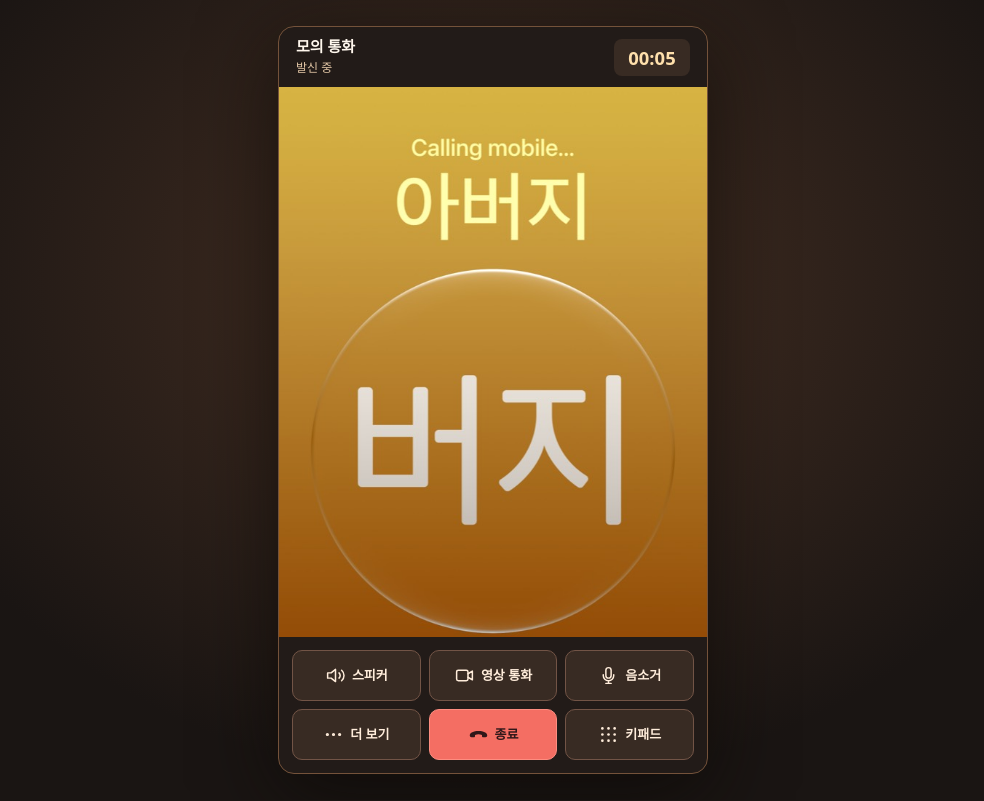
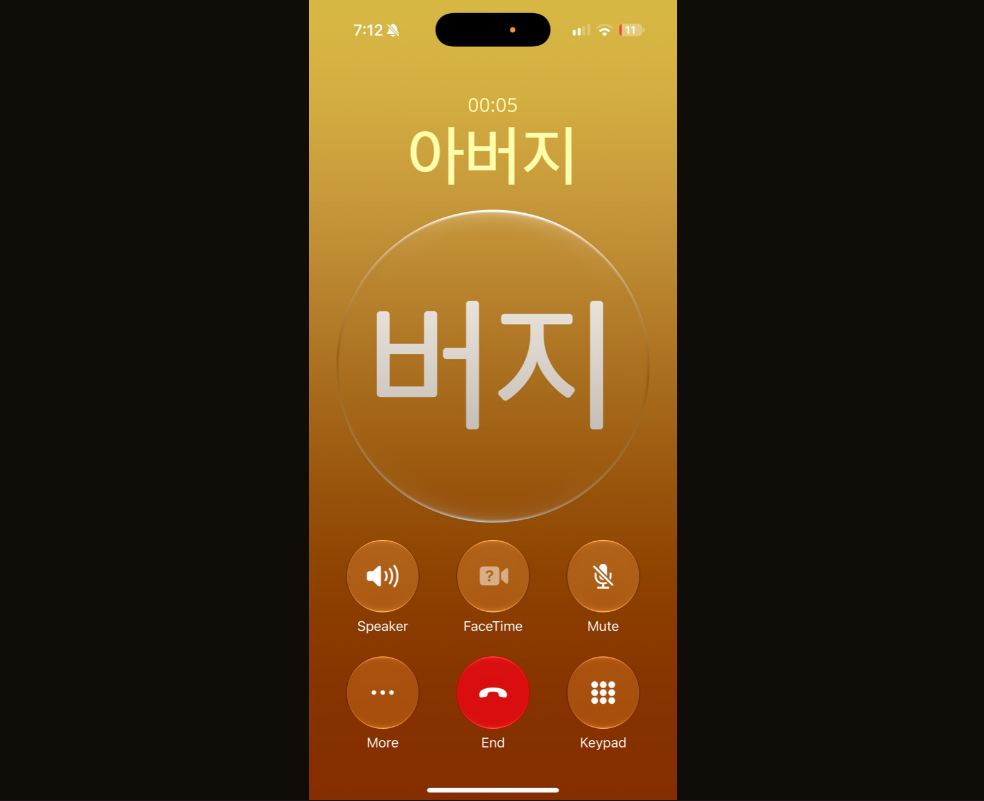
Before and after one commit to Charaing/golden-call-preview, a plain HTML site: page index.html in a window 1280 px wide. Shown: the whole page, without its empty margins (147-1131 px from the left). Drawn offline with Linux system fonts and the light colour scheme.

Commit message:
Use original call photo buttons as touch targets

```diff
--- a/index.html
+++ b/index.html
@@ -7,61 +7,26 @@
   <meta name="page-type" content="software">
   <meta name="site-kind" content="software">
   <meta name="description" content="아버지에게 전화를 거는 화면을 체험하는 모바일 통화 미리보기">
-  <title>통화 미리보기</title>
-  <link rel="stylesheet" href="style.css?v=2">
-  <script src="app.js?v=2" defer></script>
+  <title>아버지</title>
+  <link rel="stylesheet" href="style.css?v=3">
+  <script src="app.js?v=3" defer></script>
 </head>
 <body>
-  <main class="call-screen" id="call-screen" data-stage="dialing">
-    <header class="app-header">
-      <div class="call-caption">
-        <h1>모의 통화</h1>
-        <span id="call-status" role="status">발신 중</span>
-      </div>
-      <time id="call-timer" class="timer" datetime="PT0S" aria-label="경과 시간 0초">00:00</time>
-    </header>
-
-    <figure class="contact" data-enter>
-      <img src="call-photo.jpg" width="588" height="1280" alt="황금빛 배경에 아버지 연락처가 표시된 사진">
-    </figure>
-
-    <section class="controls" aria-label="통화 조작">
-      <div class="active-controls" id="active-controls">
-        <div class="tools">
-          <button class="tool btn" id="speaker" type="button" aria-pressed="false">
-            <svg aria-hidden="true" viewBox="0 0 24 24"><path d="M3 9h4l5-4v14l-5-4H3zM16 9a4 4 0 0 1 0 6M19 6a8 8 0 0 1 0 12"/></svg>
-            <span>스피커</span>
-          </button>
-          <button class="tool btn" id="video" type="button" aria-pressed="false">
-            <svg aria-hidden="true" viewBox="0 0 24 24"><rect x="3" y="6" width="13" height="12" rx="2"/><path d="m16 10 5-3v10l-5-3"/></svg>
-            <span>영상 통화</span>
-          </button>
-          <button class="tool btn" id="mute" type="button" aria-pressed="false">
-            <svg aria-hidden="true" viewBox="0 0 24 24"><rect x="9" y="3" width="6" height="12" rx="3"/><path d="M6 11v1a6 6 0 0 0 12 0v-1M12 18v3m-3 0h6"/><path class="mute-slash" d="M3 3l18 18"/></svg>
-            <span>음소거</span>
-          </button>
-          <button class="tool btn" id="more" type="button" aria-haspopup="dialog">
-            <svg aria-hidden="true" viewBox="0 0 24 24"><circle cx="5" cy="12" r="1"/><circle cx="12" cy="12" r="1"/><circle cx="19" cy="12" r="1"/></svg>
-            <span>더 보기</span>
-          </button>
-          <button class="tool btn end-action" id="end-call" type="button">
-            <svg aria-hidden="true" viewBox="0 0 24 24"><path d="M4 15a2 2 0 0 1-2-2c0-3 4.5-5 10-5s10 2 10 5a2 2 0 0 1-2 2h-3a1 1 0 0 1-1-1v-1.5a13 13 0 0 0-8 0V14a1 1 0 0 1-1 1z"/></svg>
-            <span>종료</span>
-          </button>
-          <button class="tool btn" id="keypad" type="button" aria-haspopup="dialog">
-            <svg class="dots" aria-hidden="true" viewBox="0 0 24 24"><circle cx="5" cy="5" r="1.5"/><circle cx="12" cy="5" r="1.5"/><circle cx="19" cy="5" r="1.5"/><circle cx="5" cy="12" r="1.5"/><circle cx="12" cy="12" r="1.5"/><circle cx="19" cy="12" r="1.5"/><circle cx="5" cy="19" r="1.5"/><circle cx="12" cy="19" r="1.5"/><circle cx="19" cy="19" r="1.5"/></svg>
-            <span>키패드</span>
-          </button>
-        </div>
-      </div>
-
-      <div class="ended-controls" id="ended-controls" hidden>
-        <button class="main-action btn restart-action" id="restart" type="button">
-          <svg aria-hidden="true" viewBox="0 0 24 24"><path d="M4 11a8 8 0 1 1 1.5 5m-1.5-9v4h4"/></svg>
-          <span>다시 걸기</span>
-        </button>
-      </div>
-    </section>
+  <main class="call-screen" id="call-screen" data-stage="dialing" aria-label="아버지 통화">
+    <img class="call-photo" src="call-photo.jpg" width="588" height="1280" alt="아버지" draggable="false">
+    <time id="call-timer" class="timer" datetime="PT0S" aria-label="경과 시간 0초">00:00</time>
+    <span id="call-status" class="sr-only" role="status">발신 중</span>
+    <div id="active-controls" role="group" aria-label="통화 조작">
+      <button class="hotspot" id="speaker" type="button" aria-label="Speaker" aria-pressed="false"></button>
+      <button class="hotspot" id="video" type="button" aria-label="FaceTime" aria-pressed="false"></button>
+      <button class="hotspot" id="mute" type="button" aria-label="Mute" aria-pressed="false"></button>
+      <button class="hotspot" id="more" type="button" aria-label="More" aria-haspopup="dialog"></button>
+      <button class="hotspot" id="end-call" type="button" aria-label="End"></button>
+      <button class="hotspot" id="keypad" type="button" aria-label="Keypad" aria-haspopup="dialog"></button>
+    </div>
+    <div class="ended-controls" id="ended-controls" hidden>
+      <button class="main-action btn" id="restart" type="button">다시 걸기</button>
+    </div>
   </main>
 
   <dialog class="control-dialog" id="more-dialog" aria-labelledby="more-title">
--- a/style.css
+++ b/style.css
@@ -13,64 +13,67 @@ button { font: inherit; color: inherit; cursor: pointer; }
 button:focus-visible { outline: 2px solid #ffcb75; outline-offset: 3px; }
 svg { width: 21px; height: 21px; fill: none; stroke: currentColor; stroke-width: 1.7; stroke-linecap: round; stroke-linejoin: round; flex: none; }
 
+body { display: grid; min-height: 100dvh; place-items: center; background: #100c08; }
 .call-screen {
-  width: min(100%, 430px);
-  min-height: 100svh;
-  margin-inline: auto;
-  display: flex;
-  flex-direction: column;
-  background: #221b18;
+  position: relative;
+  width: min(100vw, 45.9375vh);
+  width: min(100vw, 45.9375dvh);
+  aspect-ratio: 588 / 1280;
+  container-type: inline-size;
 }
-
-.app-header {
-  display: flex;
-  justify-content: space-between;
-  align-items: center;
-  min-height: 59px;
-  gap: 12px;
-  padding: calc(10px + env(safe-area-inset-top)) 17px 10px;
+.call-photo { display: block; width: 100%; height: auto; user-select: none; }
+.sr-only { position: absolute; width: 1px; height: 1px; overflow: hidden; clip-path: inset(50%); }
+.timer {
+  position: absolute;
+  top: 11.4%;
+  left: 27%;
+  width: 46%;
+  height: 3.5%;
+  display: grid;
+  place-items: center;
+  background: linear-gradient(#d3af41, #d1ab40 65%, #d2a940);
+  color: #fff3b0;
+  font: 500 5.35cqw/1 system-ui, sans-serif;
+  font-variant-numeric: tabular-nums;
 }
-
-.call-caption h1 { margin: 0; font-size: .9375rem; line-height: 1.2; font-weight: 700; }
-.call-caption span { font-size: .75rem; color: #e3c7a6; }
-.timer { min-width: 76px; padding: 6px 10px; border-radius: 8px; background: #382b23; color: #ffe0ac; text-align: center; font-size: 1.15rem; font-weight: 700; font-variant-numeric: tabular-nums; }
-
-.contact {
-  position: relative;
-  margin: 0 auto;
-  width: 100%;
-  aspect-ratio: 588 / 755;
-  background: #ad6b22;
-  overflow: hidden;
-  flex: none;
+/* Hit areas use the source photograph's 588 by 1280 coordinate system. */
+.hotspot {
+  position: absolute;
+  top: 67.5%;
+  left: 10.2%;
+  width: 19.73%;
+  height: 12.1%;
+  border: 0;
+  padding: 0;
+  appearance: none;
+  background: transparent;
+  touch-action: manipulation;
 }
-
-.contact img { position: absolute; inset-inline-start: 0; top: -11.39%; display: block; width: 100%; height: auto; }
-.controls { padding: 13px 13px calc(13px + env(safe-area-inset-bottom)); }
-.tools { display: grid; grid-template-columns: repeat(3, minmax(0, 1fr)); gap: 8px; }
-
-.tool {
-  display: flex;
-  align-items: center;
-  justify-content: center;
-  gap: 6px;
-  min-height: 51px;
-  padding: 6px 5px;
-  border: 1px solid #725446;
-  border-radius: 10px;
-  background: #382b23;
-  color: #ffeddb;
-  font-size: .8125rem;
-  font-weight: 650;
-  line-height: 1.25;
+#video, #end-call { left: 40.13%; }
+#mute, #keypad { left: 70.06%; }
+#more, #end-call, #keypad { top: 82.03%; }
+.hotspot::before {
+  content: "";
+  position: absolute;
+  inset: 0 0 auto;
+  aspect-ratio: 1;
+  border-radius: 50%;
+  pointer-events: none;
 }
-
-.tool[aria-pressed="true"] { background: #ffd18a; border-color: #ffd18a; color: #412427; }
-.tool .dots { fill: currentColor; stroke: none; }
-.mute-slash { visibility: hidden; }
-#mute[aria-pressed="true"] .mute-slash { visibility: visible; }
-.tool.end-action { background: #f46e63; border-color: #fe8d80; color: #2f1719; }
-.end-action svg { fill: currentColor; stroke: none; }
+.hotspot:active::before, .hotspot[aria-pressed="true"]::before {
+  background: #fff4ce40;
+  box-shadow: inset 0 0 0 1.5px #fff4ceaa;
+}
+.hotspot:focus-visible { outline: none; }
+.hotspot:focus-visible::before { outline: 2px solid white; outline-offset: 2px; }
+.ended-controls {
+  position: absolute;
+  inset: 65% 0 0;
+  display: grid;
+  place-items: center;
+  background: linear-gradient(#99510a, #822c00);
+}
+.ended-controls .main-action { width: auto; min-width: 115px; border-radius: 32px; }
 
 .main-action {
   min-height: 52px;
@@ -86,8 +89,6 @@ svg { width: 21px; height: 21px; fill: none; stroke: currentColor; stroke-width:
   font-weight: 700;
 }
 
-.ended-controls { min-height: 110px; display: grid; align-content: center; }
-.restart-action { background: #ffd18a; color: #412427; }
 .btn { transition: transform 150ms ease, filter 150ms ease; touch-action: manipulation; }
 @media (hover: hover) { .btn:not(:disabled):hover { filter: brightness(1.13); } }
 .btn:not(:disabled):active { transform: scale(.97); }
@@ -127,19 +128,6 @@ svg { width: 21px; height: 21px; fill: none; stroke: currentColor; stroke-width:
 .digit-grid { display: grid; grid-template-columns: repeat(3, 1fr); gap: 8px; }
 .digit-grid button { min-height: 48px; border-radius: 10px; border: 1px solid #725446; background: #48382e; font-size: 1.35rem; font-weight: 650; }
 
-@media (max-height: 745px) {
-  .contact { width: min(100%, max(210px, calc((100svh - 200px) * .7788))); }
-}
-
-@media (min-width: 600px) {
-  body { display: grid; place-items: center; padding: 12px; background: radial-gradient(ellipse at 50% 36%, #483124, #1a1513 69%); }
-  .call-screen { min-height: 0; border-radius: 16px; border: 1px solid #74523a; box-shadow: 0 20px 80px #0c0806b0; overflow: hidden; }
-  .control-dialog { margin: auto; }
-}
-
-@media (prefers-reduced-motion: no-preference) {
-  [data-enter] img { animation: arrive 280ms ease-out; }
-  @keyframes arrive { from { opacity: .72; } to { opacity: 1; } }
-}
+@media (min-width: 600px) { .control-dialog { margin: auto; } }
 
 @media (prefers-reduced-motion: reduce) { .btn { transition: none; } }
```
Also changed, not shown: 1 other file.
